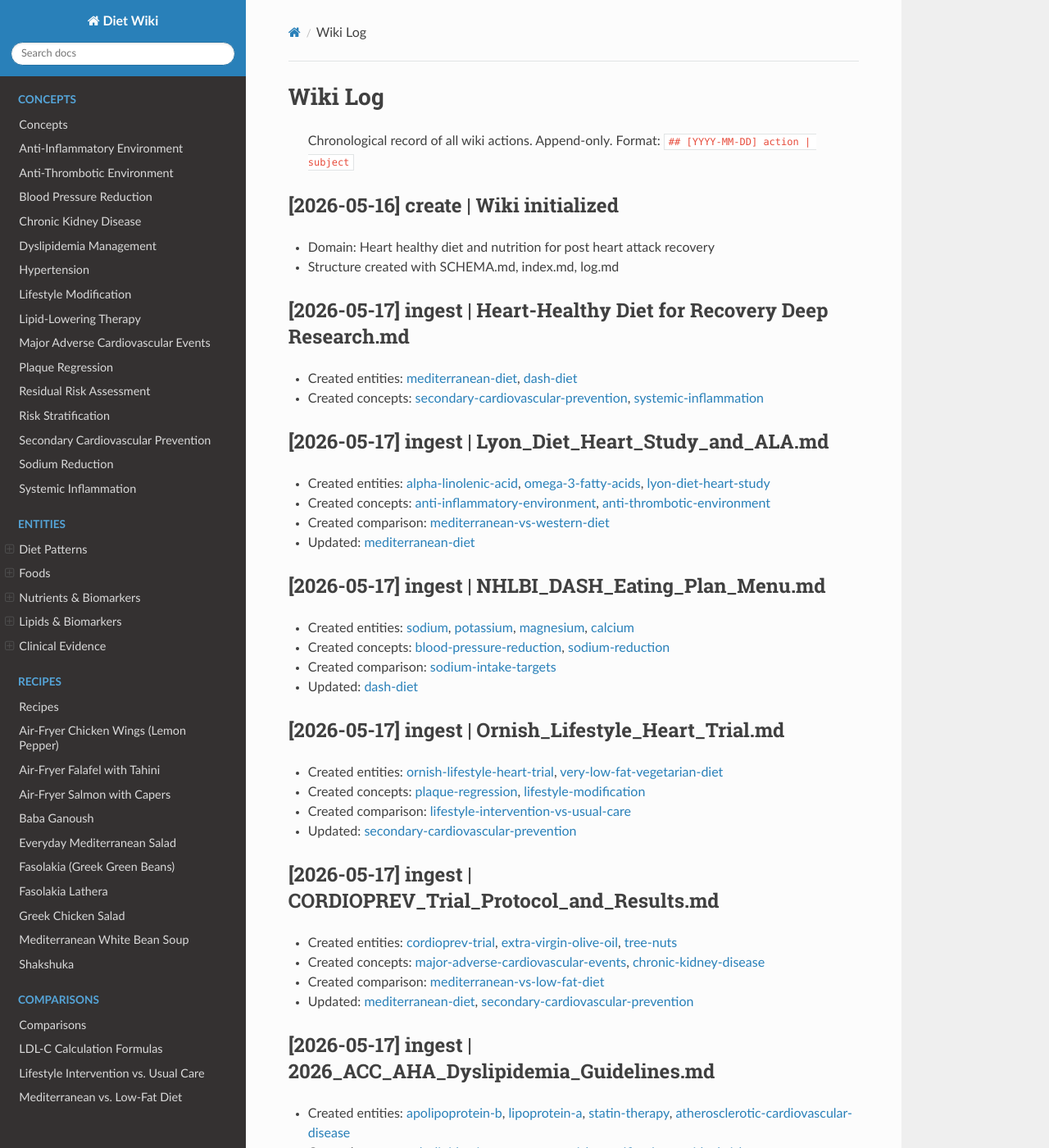
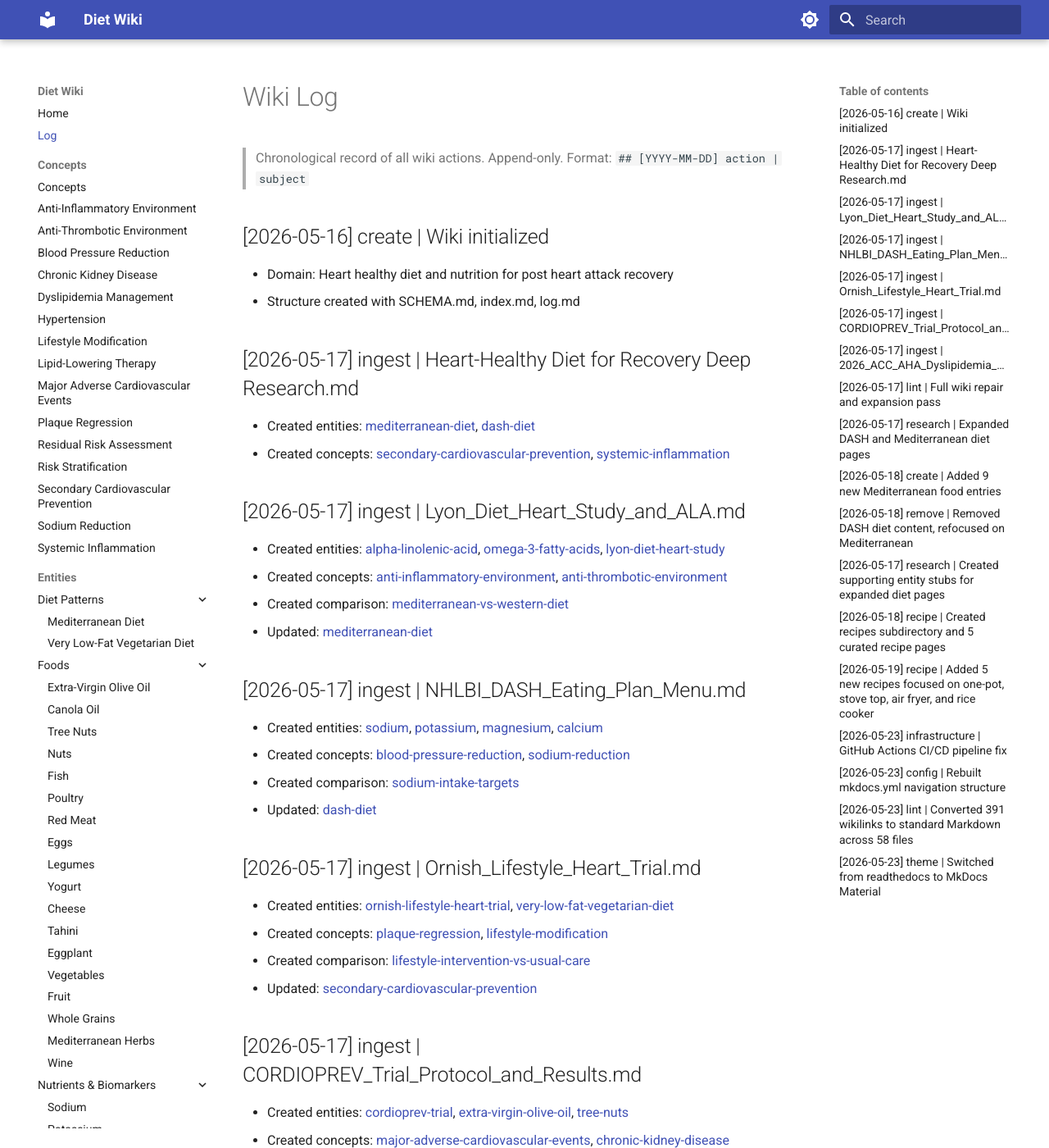
Before and after one commit to humanshell/diet-wiki, an MkDocs documentation site: the page built from docs/log.md, in a window 1280 px wide and 1400 px high. Shown: the whole window at 82% size. Built offline with MkDocs 1.6.1 and Material for MkDocs 9.7.7, drawn with Linux system fonts in a browser that asks for light colours; nearby versions of some CDN libraries; some of the changed text lies outside the part shown.

Commit message:
chore: testing mkdocs-material theme

```diff
--- a/docs/log.md
+++ b/docs/log.md
@@ -95,3 +95,28 @@
 - Recipe 5: [greek-green-beans-fasolakia](greek-green-beans-fasolakia.md) — Greek Green Beans (Fasolakia Lathera) ★5.0, 73 ratings, Olive Tomato — stovetop, 60 min
 - All ratings verified from Schema.org JSON-LD aggregateRating data
 - Updated recipes/README.md with new sections organized by cooking method (Stove Top, Air Fryer)
+
+## [2026-05-23] infrastructure | GitHub Actions CI/CD pipeline fix
+- Error: `mkdocs: command not found` (exit code 127) — MkDocs not installed in runner
+- Fix: `.github/workflows/deploy.yml` — added `pip install mkdocs` before `mkdocs gh-deploy`
+- Added `GITHUB_TOKEN` env var to `mkdocs gh-deploy` step for `gh-pages` branch authentication
+- Note: MkDocs gh-deploy uses the token automatically; no manual secret needed
+
+## [2026-05-23] config | Rebuilt mkdocs.yml navigation structure
+- Rebuilt nav section with full section index pages: Concepts (15 pages), Entities (34 pages, 4 sub-groups), Recipes (11 pages), Comparisons (4 pages)
+- Added `docs/concepts/index.md` and `docs/comparisons/index.md` section landing pages
+- `recipes/README.md` already existed; `recipes/` section index uses it as-is
+- Restored `Home: index.md` and `Log: log.md` top-level nav entries
+
+## [2026-05-23] lint | Converted 391 wikilinks to standard Markdown across 58 files
+- Replaced all `[[target]]`, `[[target|display]]`, and `[[path\\|display]]` (escaped pipe) patterns
+- Cross-section links resolved with correct relative paths (e.g., entities → concepts = `../concepts/`)
+- Same-section links use bare relative filenames
+- Updated SCHEMA.md convention: `[[wikilinks]]` → standard Markdown link syntax
+- SCHEMA.md version bumped 1.0.0 → 1.1.0
+
+## [2026-05-23] theme | Switched from readthedocs to MkDocs Material
+- `mkdocs.yml`: `name: readthedocs` → `name: material`
+- Replaced `color_mode/user_color_mode_toggle` with Material `palette` (OS-preference-aware light/dark with sun/moon toggle)
+- Added Material features: `navigation.collapse`, `navigation.instant`, `navigation.sections`, `search.highlight`, `content.code.copy`
+- `.github/workflows/deploy.yml`: `pip install mkdocs` → `pip install mkdocs-material`
--- a/mkdocs.yml
+++ b/mkdocs.yml
@@ -1,17 +1,33 @@
 site_name: Diet Wiki
 theme:
-  name: readthedocs
-  color_mode: auto
-  user_color_mode_toggle: true
+  name: material
+  palette:
+    - media: "(prefers-color-scheme: light)"
+      scheme: default
+      toggle:
+        icon: material/brightness-7
+        name: Switch to dark mode
+    - media: "(prefers-color-scheme: dark)"
+      scheme: slate
+      toggle:
+        icon: material/brightness-4
+        name: Switch to light mode
   features:
-  - navigation.expand
-  - search.suggest
+    - navigation.collapse
+    - navigation.instant
+    - navigation.sections
+    - navigation.expand
+    - search.suggest
+    - search.highlight
+    - content.code.copy
 
 # This tells MkDocs where your documentation lives
 docs_dir: docs
 
 # The Navigation structure is the backbone of your website's sidebar
 nav:
+  - Home: index.md
+  - Log: log.md
   - Concepts:
     - Concepts: concepts/index.md
     - Anti-Inflammatory Environment: concepts/anti-inflammatory-environment.md
```
Also changed, not shown: SCHEMA.md (+2 -2 lines), 1 other file.
